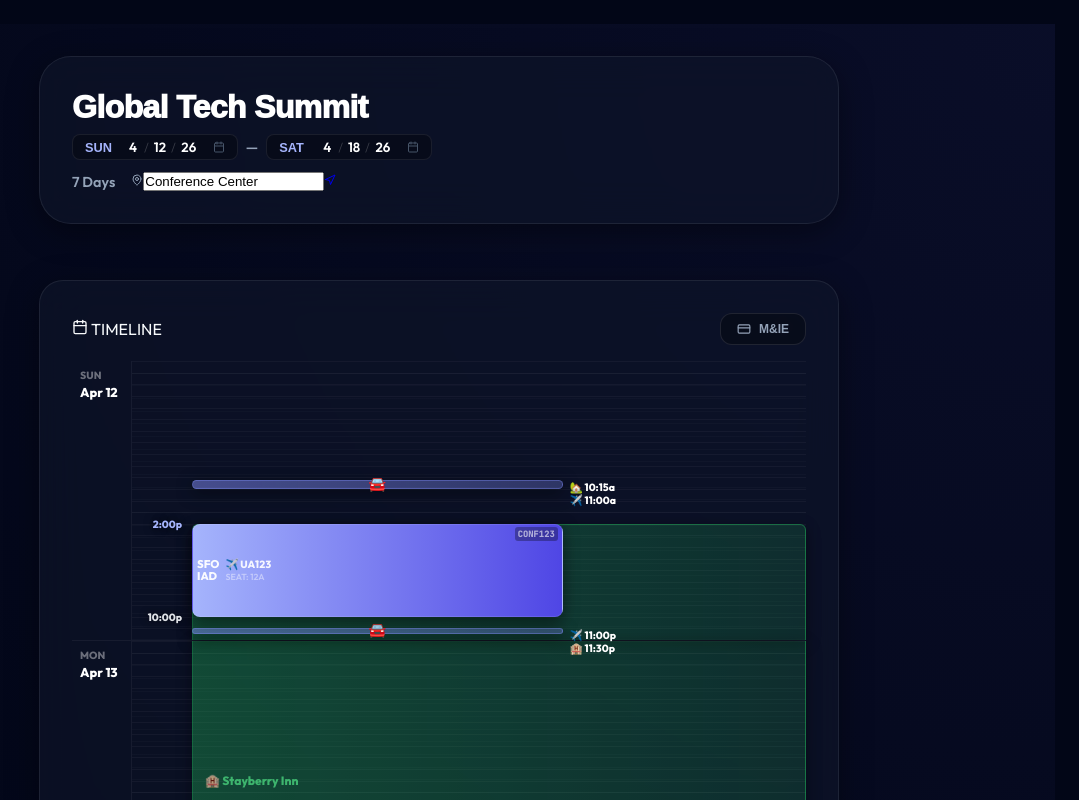
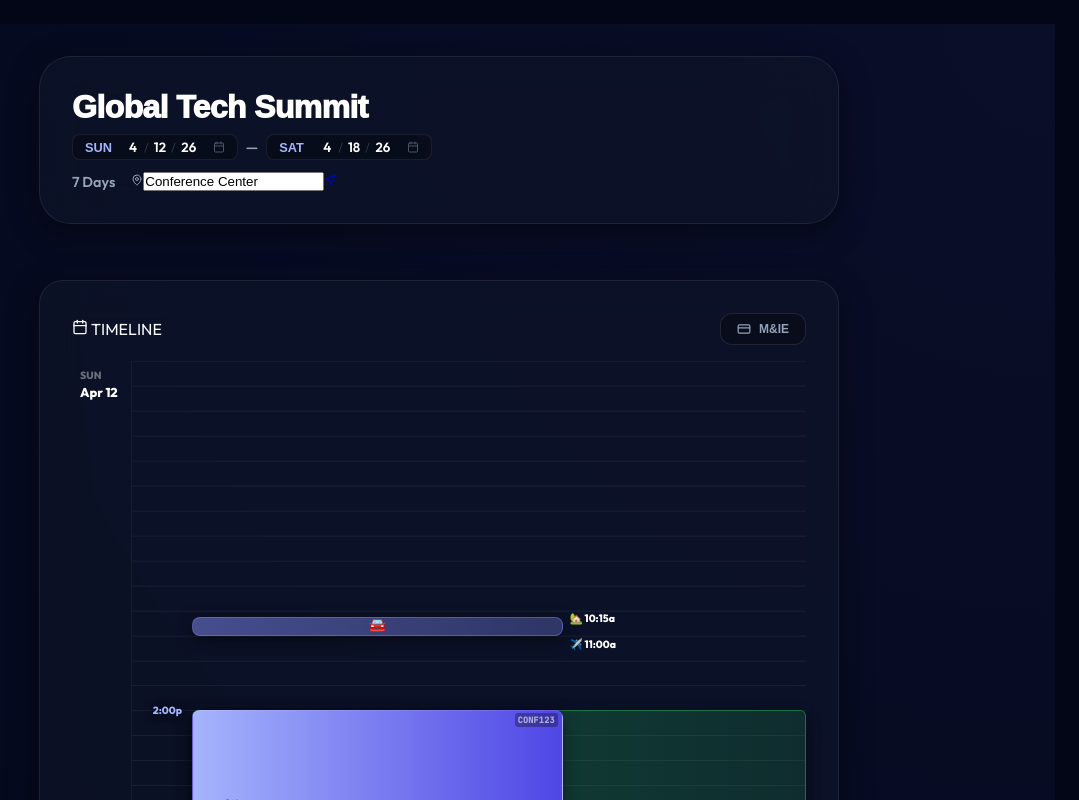
Before and after one commit to outofthisworldapps/work-travel, a React (Vite) app: page / in a window 1280 px wide. Shown: the top 800 px of the page, without its empty margins (201-1280 px from the left). Built offline with nearby package versions, Linux system fonts and the light colour scheme.

Commit message:
Fix timeline timing: Remove minHeight and increase vertical scale to 600px/day

```diff
--- a/src/App.jsx
+++ b/src/App.jsx
@@ -121,7 +121,7 @@ const TimelineDay = ({ day, dayIndex, totalDays, flights, currentRates, onUpdate
   // Dedup markers logic: track positions used in this day to avoid overlapping labels on the left
   const renderedMarkerPositions = [];
   const isPositionTaken = (pos) => {
-    const threshold = 3; // 3% threshold
+    const threshold = 2.5; // 2.5% threshold (0.6 hours at 600px/24h)
     const taken = renderedMarkerPositions.some(p => Math.abs(p - pos) < threshold);
     if (!taken) renderedMarkerPositions.push(pos);
     return taken;
@@ -172,7 +172,6 @@ const TimelineDay = ({ day, dayIndex, totalDays, flights, currentRates, onUpdate
                 style={{
                   top: `${getPosition(startPos)}%`,
                   height: `${getPosition(endPos) - getPosition(startPos)}%`,
-                  minHeight: '24px',
                   zIndex: 10,
                   borderRadius: isOvernight ? (isDeparturePart ? '8px 8px 0 0' : '0 0 8px 8px') : '8px',
                   borderBottom: (isOvernight && isDeparturePart) ? 'none' : undefined,
@@ -294,17 +293,17 @@ const TimelineDay = ({ day, dayIndex, totalDays, flights, currentRates, onUpdate
                   overflow: 'visible'
                 }}
               >
-                {/* Side Labels: Emoji left of time */}
+                {/* Side Labels: Positioned at top/bottom of block on the right */}
                 <div style={{
-                  position: 'absolute', top: 0, left: '100%', marginLeft: '8px',
-                  display: 'flex', flexDirection: 'column',
-                  height: '100%', fontSize: '0.65rem', fontWeight: 950,
+                  position: 'absolute', top: 0, bottom: 0, left: '100%', marginLeft: '8px',
+                  display: 'flex', flexDirection: 'column', justifyContent: 'space-between',
+                  fontSize: '0.65rem', fontWeight: 950,
                   color: '#fff', whiteSpace: 'nowrap', zIndex: 50
                 }}>
-                  <div style={{ display: 'flex', alignItems: 'center', gap: '3px' }}>
+                  <div style={{ display: 'flex', alignItems: 'center', gap: '3px', transform: 'translateY(-50%)' }}>
                     {getEmoji(l.from)} {l.time.toLowerCase()}
                   </div>
-                  <div style={{ display: 'flex', alignItems: 'center', gap: '3px', marginTop: 'auto' }}>
+                  <div style={{ display: 'flex', alignItems: 'center', gap: '3px', transform: 'translateY(50%)' }}>
                     {getEmoji(l.to)} {formatTime(end).toLowerCase()}
                   </div>
                 </div>
@@ -2324,12 +2323,12 @@ function App() {
 
         .timeline-section-panel { padding: 2rem; background: var(--glass); border-radius: 1.5rem; border: 1px solid var(--border); margin-bottom: 2rem; overflow: visible; }
         .vertical-timeline { overflow: visible; display: flex; flex-direction: column; }
-        .timeline-day-row { display: flex; min-height: 280px; border-bottom: 1px solid rgba(255,255,255,0.05); position: relative; }
+        .timeline-day-row { display: flex; min-height: 600px; border-bottom: 1px solid rgba(255,255,255,0.05); position: relative; }
         .timeline-date-side { width: 60px; border-right: 1px solid rgba(255,255,255,0.05); padding: 0.5rem; flex-shrink: 0; display: flex; flex-direction: column; align-items: flex-start; justify-content: flex-start; gap: 2px; }
         .tl-dw { font-size: 0.65rem; font-weight: 950; color: rgba(255,255,255,0.4); text-transform: uppercase; }
         .tl-dm { font-size: 0.8rem; font-weight: 950; color: #fff; white-space: nowrap; }
 
-        .timeline-hours-container { flex-grow: 1; position: relative; background: repeating-linear-gradient(to bottom, transparent, transparent 11.66px, rgba(255,255,255,0.02) 11.66px, rgba(255,255,255,0.02) 12.66px); overflow: visible; }
+        .timeline-hours-container { flex-grow: 1; position: relative; background: repeating-linear-gradient(to bottom, transparent, transparent 24px, rgba(255,255,255,0.02) 24px, rgba(255,255,255,0.02) 25px); overflow: visible; }
         .hour-line { position: absolute; left: 0; right: 0; height: 1px; background: rgba(255,255,255,0.04); }
         .hour-label { position: absolute; left: 70px; font-size: 0.55rem; color: #475569; font-weight: 950; transform: translateY(-50%); text-transform: uppercase; }
 
```
